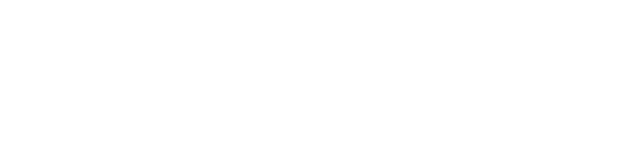
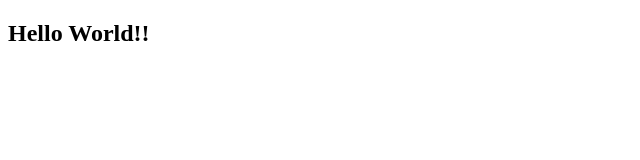
Before and after one commit to rakasiwisurya/latihan-git, a plain HTML site: page about.html in a window 1280 px wide. Shown: the whole page, without its empty margins (0-640 px from the left). Drawn offline with Linux system fonts and the light colour scheme.

Commit message:
menambah bagian body index.html dan about.html

```diff
--- a/about.html
+++ b/about.html
@@ -6,6 +6,6 @@
     <title>Halaman About</title>
 </head>
 <body>
-
+    <h2>Hello World!!</h2>
 </body>
 </html>
```
Also changed, not shown: index.html (+1 -1 lines).
